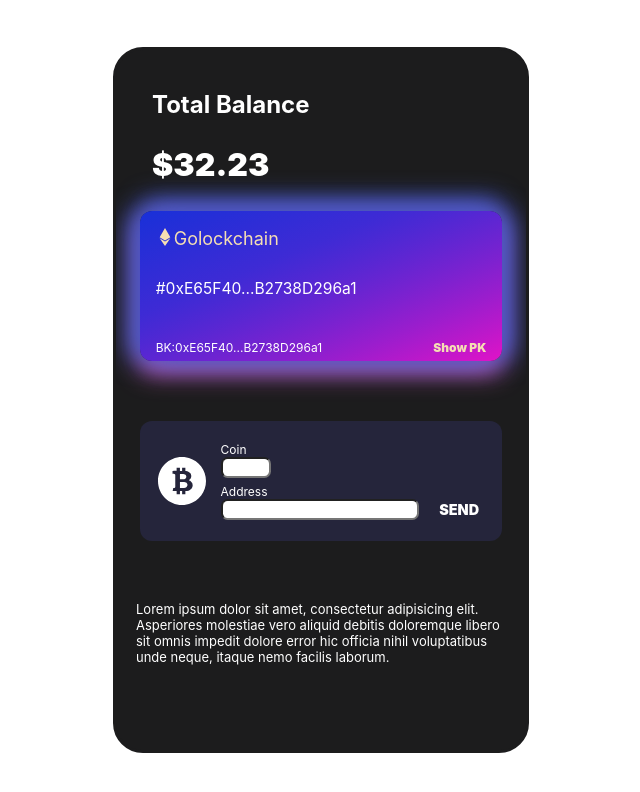
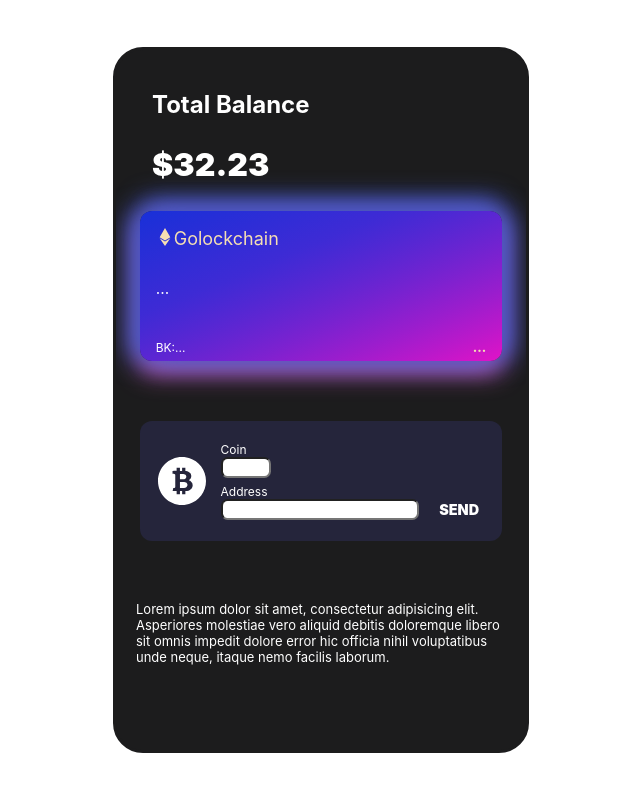
Before and after one commit to gyu-young-park/golockchain, a React (Vite) app in the folder frontend/wallet-app/: page / in a window 1280 px wide. Shown: the top 792 px of the page, without its empty margins (319-959 px from the left). Built offline with nearby package versions, Linux system fonts and the light colour scheme; no server answers.

Commit message:
feat: add WalletContext API and setup WalletSend components

```diff
--- a/frontend/wallet-app/src/App.tsx
+++ b/frontend/wallet-app/src/App.tsx
@@ -5,27 +5,6 @@ import WalletSend from './components/WalletSend/WalletSend'
 import './index.css'
 
 function App() {
-
-  useEffect( () => {
-    connectWalletServer()
-  }, [])
-
-  const connectWalletServer = async () => {
-    const res = await fetch("http://0.0.0.0:8000/wallet",{
-      method: 'POST',
-      mode: 'cors',
-      headers: {
-        'Content-Type': 'application/json',
-        'Access-Control-Allow-Origin':'*',
-        "Access-Control-Allow-Methods": "*"
-      },
-    })
-    const data = await res.json()
-    console.log(data["private_key"])
-    console.log(data["blockchain_address"])
-    console.log(data["public_key"])
-  }
-
   return (
     <div className="container">
       <WalletBalance/>
--- a/frontend/wallet-app/src/components/WalletCard/WalletCard.tsx
+++ b/frontend/wallet-app/src/components/WalletCard/WalletCard.tsx
@@ -1,9 +1,10 @@
-import React, { useEffect } from "react";
+import React, { useContext, useEffect, useState } from "react";
 import './index.css'
 import {FaEthereum} from "react-icons/fa"
+import { WalletContext } from "../../context/WalletContext";
 
 const WalletCard = () => {
-
+    const {senderPrivateKey, senderPublicKey, senderBlockchainAddress} = useContext(WalletContext)
     return (
         <div className="wallet-card-container">
             <div className="wallet-card-content-container">
@@ -12,10 +13,10 @@ const WalletCard = () => {
                     <p>Golockchain</p>
                 </div>
                 <div className="wallet-card-content-address-container">
-                    <p>#0xE65F40...B2738D296a1</p>
+                    <p>{senderPublicKey.slice(0,10)}...</p>
                     <div className="wallet-card-content-bk-pk-container">
-                        <div>BK:0xE65F40...B2738D296a1</div>
-                        <div className="wallet-card-content-btn-show-pk">Show PK</div>
+                        <div>BK:{senderBlockchainAddress.slice(0,10)}...</div>
+                        <div className="wallet-card-content-btn-show-pk">{senderPrivateKey.slice(0,10)}...</div>
                     </div>
                 </div>
             </div>
--- a/frontend/wallet-app/src/components/WalletSend/WalletSend.tsx
+++ b/frontend/wallet-app/src/components/WalletSend/WalletSend.tsx
@@ -2,7 +2,26 @@ import React from "react";
 import './index.css'
 import {SiBitcoinsv} from "react-icons/si"
 
+interface TransactionData {
+    senderPrivateKey: string;
+
+}
+
 const WalletSend = () => {
+
+    const processSendMoneyHandler = (event : React.MouseEvent<HTMLElement>) => {
+        event.preventDefault()
+        const confirm_text = "Are you sure to send?"
+        const confirm_result = confirm(confirm_text)
+        if(confirm_result !== true){
+            alert("Canceled")
+            return
+        }
+        const transaction_data = {
+
+        }
+    }
+
     return (
         <div className="wallet-send-container">
             <div className="wallet-send-logo-container">
@@ -18,7 +37,7 @@ const WalletSend = () => {
                     <input type="text"/>
                 </div>
             </div>
-            <div className="wallet-send-btn">
+            <div className="wallet-send-btn" onClick={processSendMoneyHandler}>
                 <div>SEND</div>
             </div>
         </div>
--- /dev/null
+++ b/frontend/wallet-app/src/context/WalletContext.tsx
@@ -0,0 +1,55 @@
+import React, { useState , useEffect} from "react";
+interface WalletContextInterface {
+    senderPrivateKey: string
+    senderBlockchainAddress: string
+    senderPublicKey: string
+    setSenderPrivateKey: (data: string) => void;
+    setSenderBlockchainAddress: (data: string) => void;
+    setSenderPublicKey: (data: string) => void;
+}
+
+const defaultData : WalletContextInterface = {
+    senderPrivateKey: "",
+    senderBlockchainAddress: "",
+    senderPublicKey: "",
+    setSenderPrivateKey: () => {},
+    setSenderBlockchainAddress: () => {},
+    setSenderPublicKey: () => {}
+}
+export const WalletContext : React.Context<WalletContextInterface> = React.createContext<WalletContextInterface>(defaultData)
+
+export const WalletContextProvider = ({children} : {children: React.ReactNode}) => {
+    const [senderPrivateKey, setSenderPrivateKey] = useState<string>("")
+    const [senderBlockchainAddress, setSenderBlockchainAddress] = useState<string>("")
+    const [senderPublicKey, setSenderPublicKey] = useState<string>("")
+
+    useEffect( () => {
+        connectWalletServer()
+    }, [])
+
+    const connectWalletServer = async () => {
+        const res = await fetch("http://0.0.0.0:8000/wallet",{
+            method: 'POST',
+            mode: 'cors',
+            headers: {
+            'Content-Type': 'application/json',
+            'Access-Control-Allow-Origin':'*',
+            "Access-Control-Allow-Methods": "*"
+            },
+        })
+        const data = await res.json()
+        console.log(data["private_key"])
+        console.log(data["blockchain_address"])
+        console.log(data["public_key"])
+
+        setSenderPrivateKey(data["private_key"])
+        setSenderBlockchainAddress(data["blockchain_address"])
+        setSenderPublicKey(data["public_key"])
+    }
+
+    return (
+        <WalletContext.Provider value={{senderPrivateKey,senderBlockchainAddress,senderPublicKey, setSenderPrivateKey, setSenderBlockchainAddress, setSenderPublicKey}}>
+            {children}
+        </WalletContext.Provider>
+    )
+}
--- a/frontend/wallet-app/src/main.tsx
+++ b/frontend/wallet-app/src/main.tsx
@@ -2,10 +2,13 @@ import React from 'react'
 import ReactDOM from 'react-dom'
 import './index.css'
 import App from './App'
+import { WalletContextProvider } from './context/WalletContext'
 
 ReactDOM.render(
-  <React.StrictMode>
-    <App />
-  </React.StrictMode>,
+  <WalletContextProvider>
+    <React.StrictMode>
+      <App />
+    </React.StrictMode>
+  </WalletContextProvider>,
   document.getElementById('root')
 )
```
